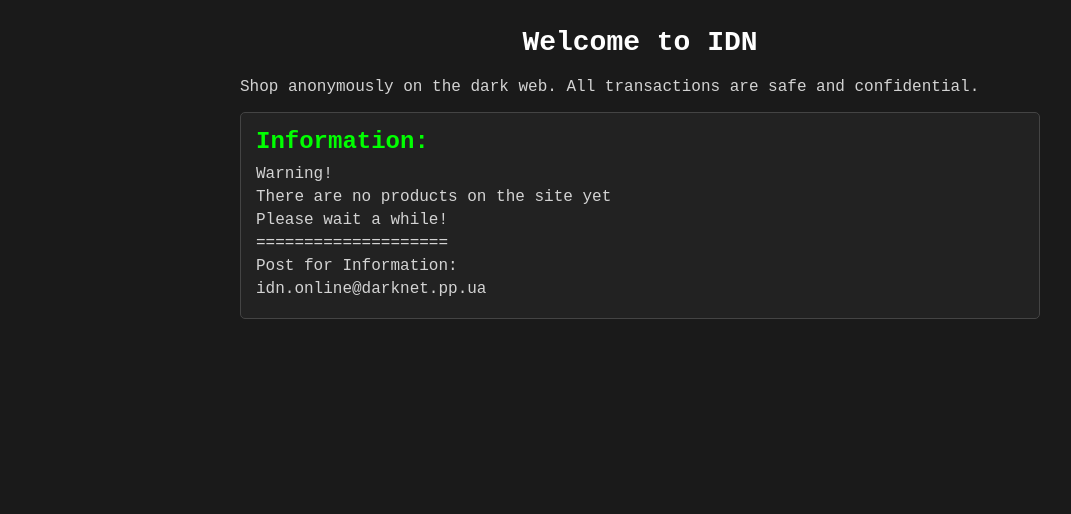
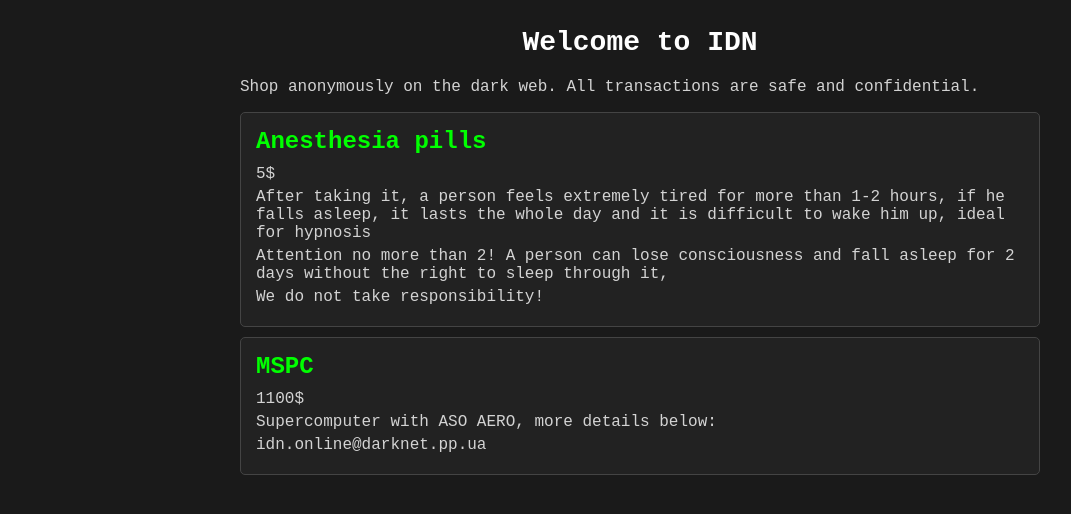
Before and after one commit to Mavox-ID/IDN, a plain HTML site: page index.html in a window 1280 px wide. Shown: the part 60-574 px from the top of the page, without its empty margins (0-1071 px from the left). Drawn offline with Linux system fonts and the light colour scheme; a script that the page names is missing.

Commit message:
Add files via upload

```diff
--- a/index.html
+++ b/index.html
@@ -97,12 +97,16 @@
         <p>Shop anonymously on the dark web. All transactions are safe and confidential.</p>
 
         <div class="product">
-            <h2>Information:</h2>
-            <p>Warning!</p>
-            <p>There are no products on the site yet</p>
-            <p>Please wait a while!</p>
-            <p>====================</p>
-            <p>Post for Information:</p>
+            <h2>Anesthesia pills</h2>
+            <p>5$</p>
+            <p>After taking it, a person feels extremely tired for more than 1-2 hours, if he falls asleep, it lasts the whole day and it is difficult to wake him up, ideal for hypnosis</p>
+            <p>Attention no more than 2! A person can lose consciousness and fall asleep for 2 days without the right to sleep through it,</p>
+            <p>We do not take responsibility!</p>
+        </div>
+        <div class="product">
+            <h2>MSPC</h2>
+            <p>1100$</p>
+            <p>Supercomputer with ASO AERO, more details below:</p>
             <p class="email-link">idn.online@darknet.pp.ua</p>
         </div>
     </div>
```
